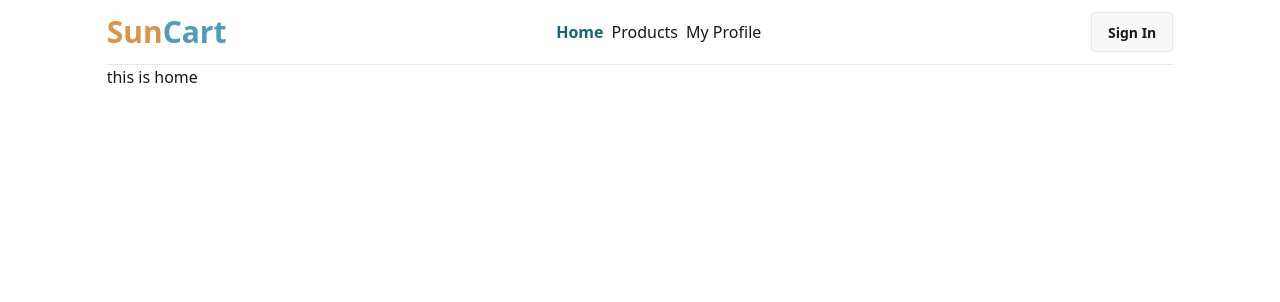
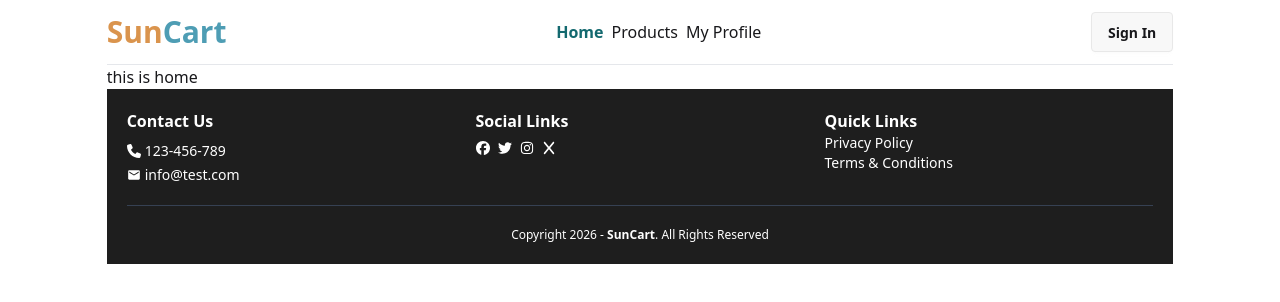
Before and after one commit to msirazu/sun-cart, a Next.js app: page / in a window 1280 px wide. Shown: the top 302 px of the page. Built offline with nearby package versions, Linux system fonts and the light colour scheme.

Commit message:
footer completed

```diff
--- a/src/app/(public)/layout.jsx
+++ b/src/app/(public)/layout.jsx
@@ -1,3 +1,4 @@
+import FooterMain from "@/components/layout/footer/FooterMain";
 import HeaderMain from "@/components/layout/header/HeaderMain";
 
 const PublicLayout = ({children}) => {
@@ -10,7 +11,7 @@ const PublicLayout = ({children}) => {
                 {children}
             </main>
             <footer className="w-11/12 lg:w-10/12 mx-auto">
-
+                <FooterMain/>
             </footer>
         </div>
     );
--- /dev/null
+++ b/src/components/layout/footer/FooterMain.jsx
@@ -0,0 +1,44 @@
+import { FaTwitter } from "react-icons/fa";
+import { FaFacebook, FaInstagram, FaPhone, FaX } from "react-icons/fa6";
+import { MdEmail } from "react-icons/md";
+
+const FooterMain = () => {
+    const date = new Date();
+    return (
+        <div className="bg-footer text-white p-5">
+        <section className="grid grid-cols-1 md:grid-cols-3 gap-5">
+            <div className="space-y-2">
+                <h4 className="font-bold">Contact Us</h4>
+                <div className="flex flex-col gap-1">
+                    <p className="flex items-center gap-1 text-sm"><FaPhone className="text-sm"/>123-456-789</p>
+                    <p className="flex items-center gap-1 text-sm"><MdEmail className="text-sm"/>info@test.com</p>
+                </div>
+            </div>
+
+            <div className="space-y-2">
+                <h4 className="font-bold">Social Links</h4>
+                <div className="flex items-center gap-2 text-sm">
+                    <FaFacebook />
+                    <FaTwitter/>
+                    <FaInstagram/>
+                    <FaX/>
+                </div>
+            </div>
+
+            <div>
+                <h4 className="font-bold">Quick Links</h4>
+                <ul className="text-sm">
+                    <li>Privacy Policy</li>
+                    <li>Terms & Conditions</li>
+                </ul>
+            </div>
+        </section>
+        <hr className="border-gray-700 my-5"/>
+        <section>
+            <p className="text-center text-[12px]">Copyright {date.getFullYear()} - <span className="font-bold">SunCart</span>. All Rights Reserved</p>
+        </section>
+        </div>
+    );
+};
+
+export default FooterMain;
--- a/src/components/layout/header/HeaderMain.jsx
+++ b/src/components/layout/header/HeaderMain.jsx
@@ -3,7 +3,7 @@ import Navbar from "./Navbar";
 
 const HeaderMain = () => {
     return (
-        <div className="flex justify-between items-center py-3 border-b border-gray-200 bg-white">
+        <div className="flex flex-col md:flex-row justify-between items-center py-3 border-b border-gray-200 bg-white gap-3">
             <section>
                 <h1 className="font-bold text-3xl text-third">Sun<span className="text-four">Cart</span></h1>
             </section>
```
